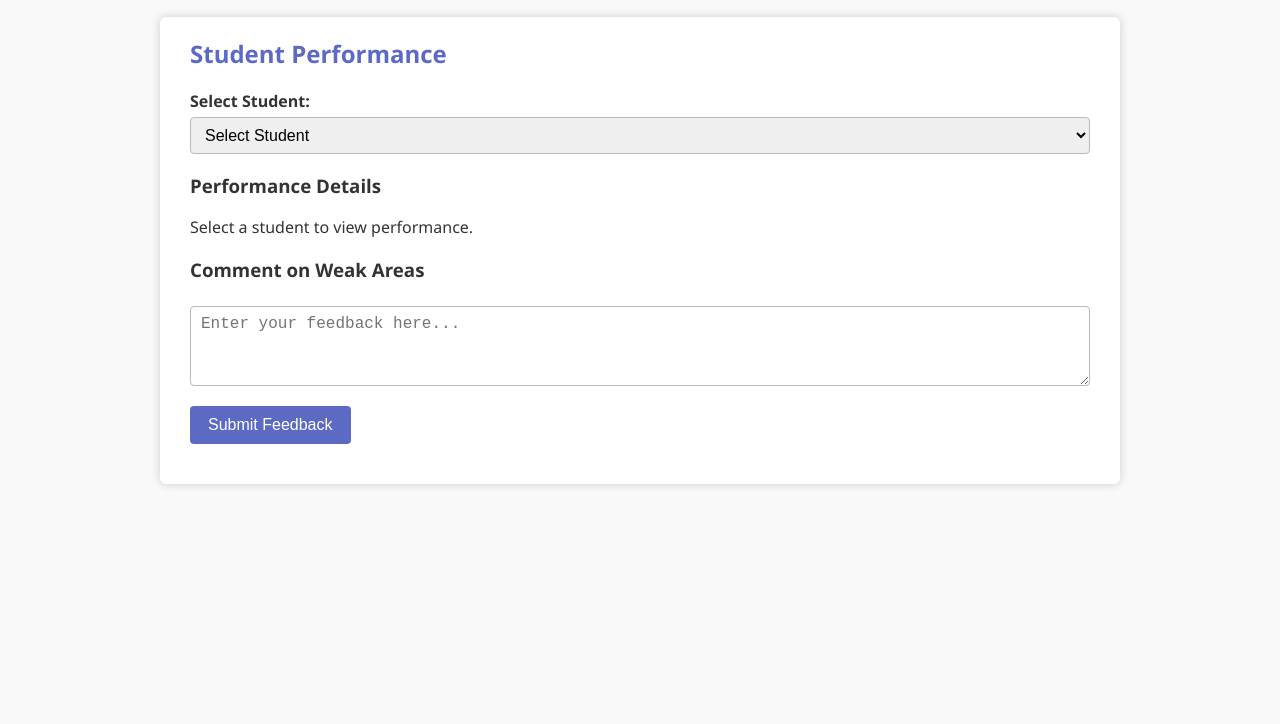
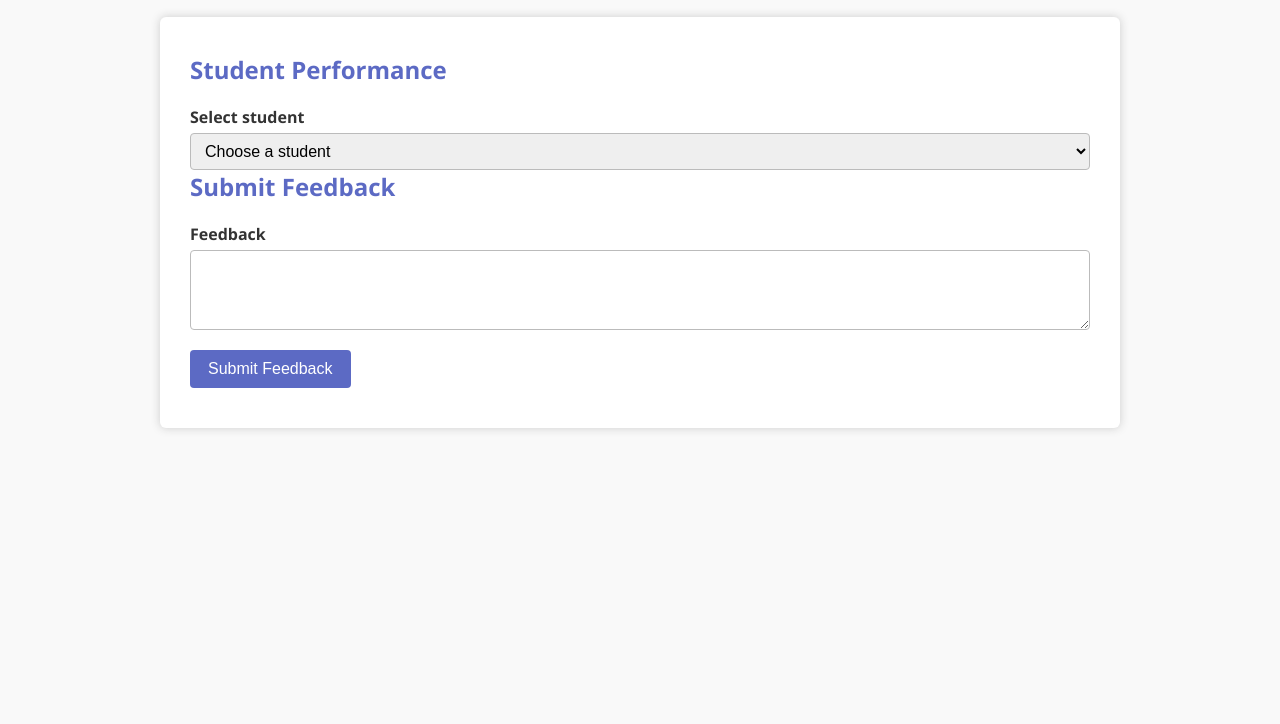
Before and after one commit to MeghanaSurampudi/SmartPortfolio, a plain HTML site: page frontend/faculty.html in a window 1280 px wide. Shown: the part 76-800 px from the top of the page. Drawn offline with Linux system fonts and the light colour scheme.

Commit message:
Connect faculty dashboard to feedback workflow

```diff
--- a/frontend/faculty.html
+++ b/frontend/faculty.html
@@ -1,8 +1,5 @@
 <!DOCTYPE html>
-<html lang="en">
-<head><meta charset="UTF-8" /><meta name="viewport" content="width=device-width, initial-scale=1" /><title>Faculty Dashboard</title><link rel="stylesheet" href="styles.css" /></head>
-<body><header><h1>Welcome, Faculty</h1><nav><a href="faculty-dashboard.html">Dashboard</a><a href="logout.html">Logout</a></nav></header>
-<main class="container"><section class="student-list"><h2>Student Performance</h2><label for="studentSelect">Select Student:</label><select id="studentSelect"><option value="" disabled selected>Select Student</option></select></section>
-<section class="student-performance"><h3>Performance Details</h3><div id="studentPerformance"><p>Select a student to view performance.</p></div></section>
-<section class="feedback-form"><h3>Comment on Weak Areas</h3><form id="feedbackForm"><textarea id="comment" placeholder="Enter your feedback here..." required></textarea><button type="submit" class="btn-primary">Submit Feedback</button></form></section>
-</main></body></html>
+<html lang="en"><head><meta charset="UTF-8"><meta name="viewport" content="width=device-width,initial-scale=1"><title>Faculty Dashboard</title><link rel="stylesheet" href="styles.css"><script src="faculty.js" defer></script></head>
+<body><header><h1>Faculty / Mentor Dashboard</h1><nav><a href="login.html" id="logoutLink">Log out</a></nav></header>
+<main class="container"><p id="facultyWelcome"></p><section><h2>Student Performance</h2><label for="studentSelect">Select student</label><select id="studentSelect"><option value="">Choose a student</option></select><div id="studentPerformance"></div></section>
+<section><h2>Submit Feedback</h2><form id="feedbackForm"><label for="comment">Feedback</label><textarea id="comment" maxlength="3000" required></textarea><button class="btn-primary">Submit Feedback</button></form><p id="feedbackMessage" role="status"></p></section></main></body></html>
```
